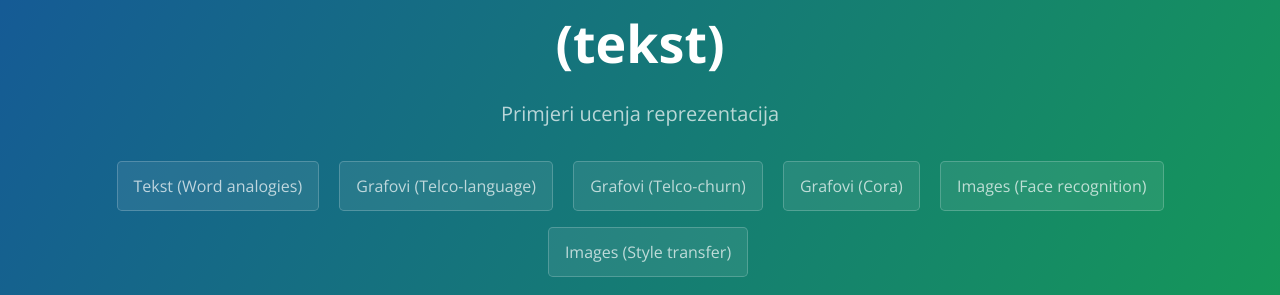
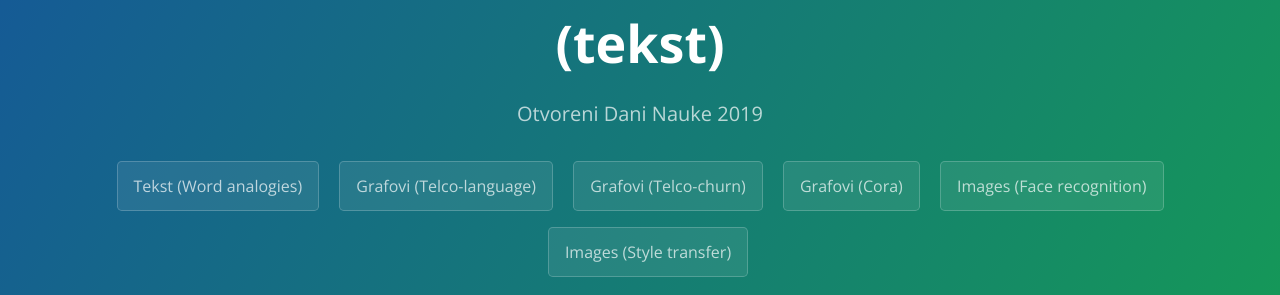
Before and after one commit to SandraMNE/ODN, a Jekyll site: the page built from index.md, in a window 1280 px wide. Shown: the part 154-449 px from the top of the page. Built offline with Jekyll 4.4.1, drawn with Linux system fonts in a browser that asks for light colours; our own code applies the rules of GitHub Pages for plain Markdown files.

Commit message:
Update _config.yml

```diff
--- a/_config.yml
+++ b/_config.yml
@@ -1,5 +1,5 @@
-title: Otvoreni Dani Nauke 2019
-description: Primjeri ucenja reprezentacija
+title: Primjeri ucenja reprezentacija
+description: Otvoreni Dani Nauke 2019
 subtitle: Demo naucenih reprezentacija i njihovih primjena
 author: Sandra Mitrovic
 show_downloads: true
```
